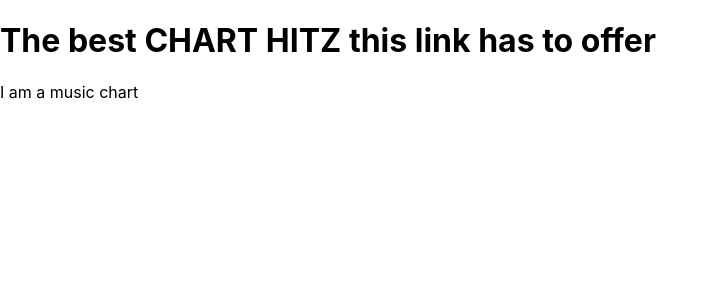
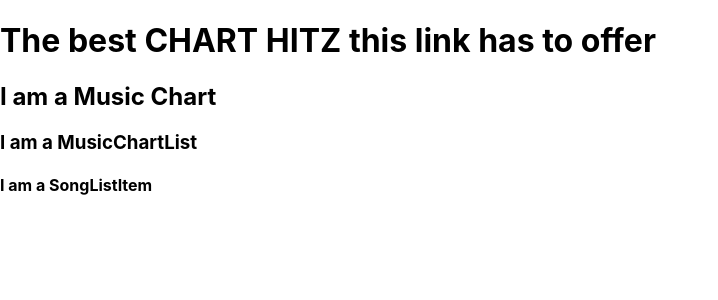
Before and after one commit to garyb6/Music-Chart-API-Fetch-HW, a React (Create React App) app: page / in a window 1280 px wide. Shown: the top 300 px of the page, without its empty margins (0-718 px from the left). Built offline with nearby package versions, Linux system fonts and the light colour scheme.

Commit message:
components linked up through to container

```diff
--- a/src/components/MusicChartList.js
+++ b/src/components/MusicChartList.js
@@ -0,0 +1,18 @@
+import React from "react";
+import SongListItem from "./SongListItem";
+
+
+
+const MusicChartList = () => {
+
+    // const Music = function(){
+    // }
+    return(
+        <>
+        <h3>I am a MusicChartList</h3>
+        <SongListItem/>
+        </>
+    )
+};
+
+export default MusicChartList;
--- a/src/components/SongListItem.js
+++ b/src/components/SongListItem.js
@@ -0,0 +1,14 @@
+import React from 'react';
+
+
+
+const SongListItem = () => {
+
+
+    return (
+        <h4>I am a SongListItem</h4>
+
+    )
+}
+
+export default SongListItem;
--- a/src/containers/MusicChart.js
+++ b/src/containers/MusicChart.js
@@ -1,5 +1,5 @@
 import React from "react";
-
+import MusicChartList from '../components/MusicChartList';
 
 
 const MusicChart = () => {
@@ -9,7 +9,11 @@ const MusicChart = () => {
     //     // fetch().then(res => res.json()).then(songs => setSongs(songs))
     // }
 
-    return ("I am a music chart"
+    return (
+        <>
+            <h2>I am a Music Chart</h2>
+            <MusicChartList/>
+        </>
 
         )
 }
```
